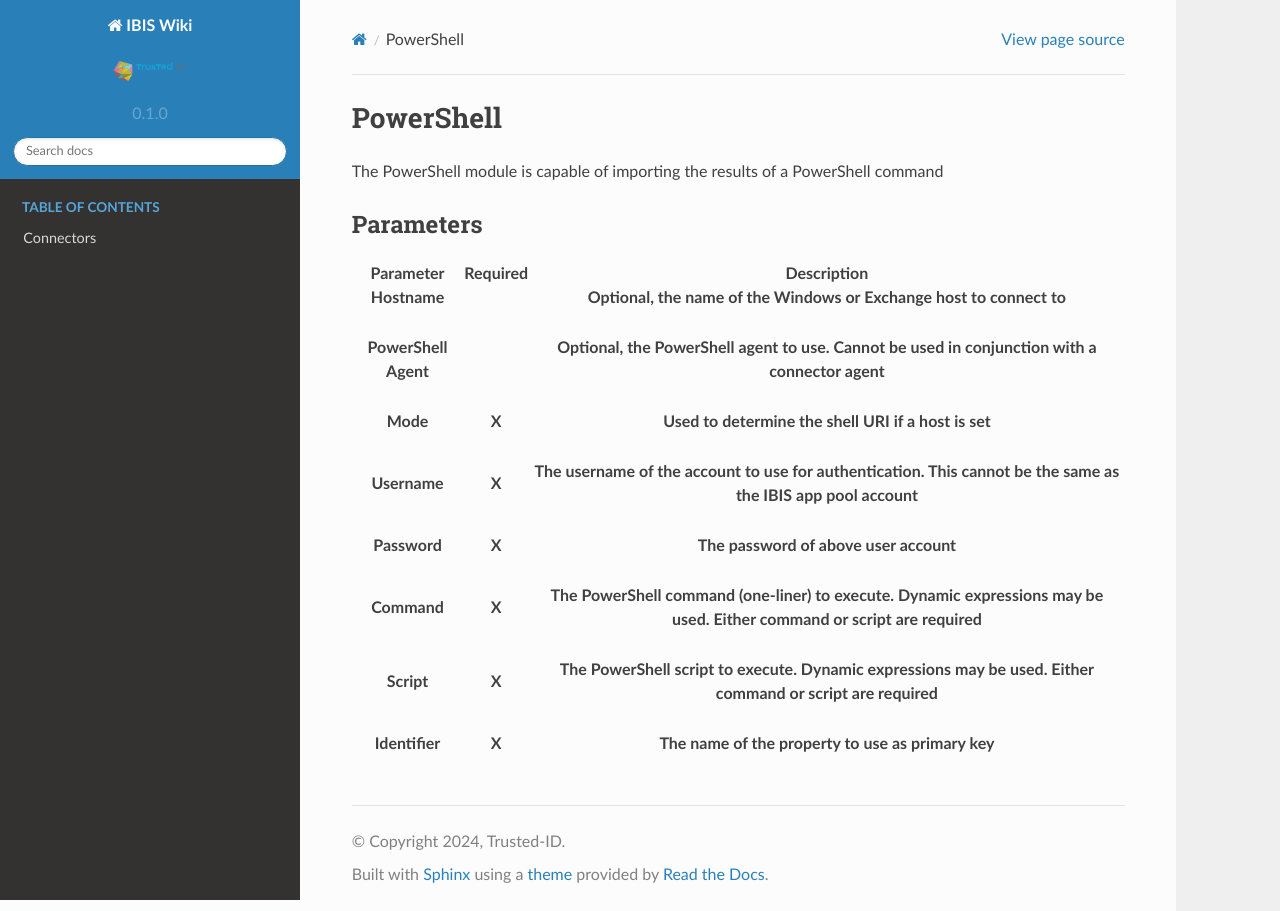
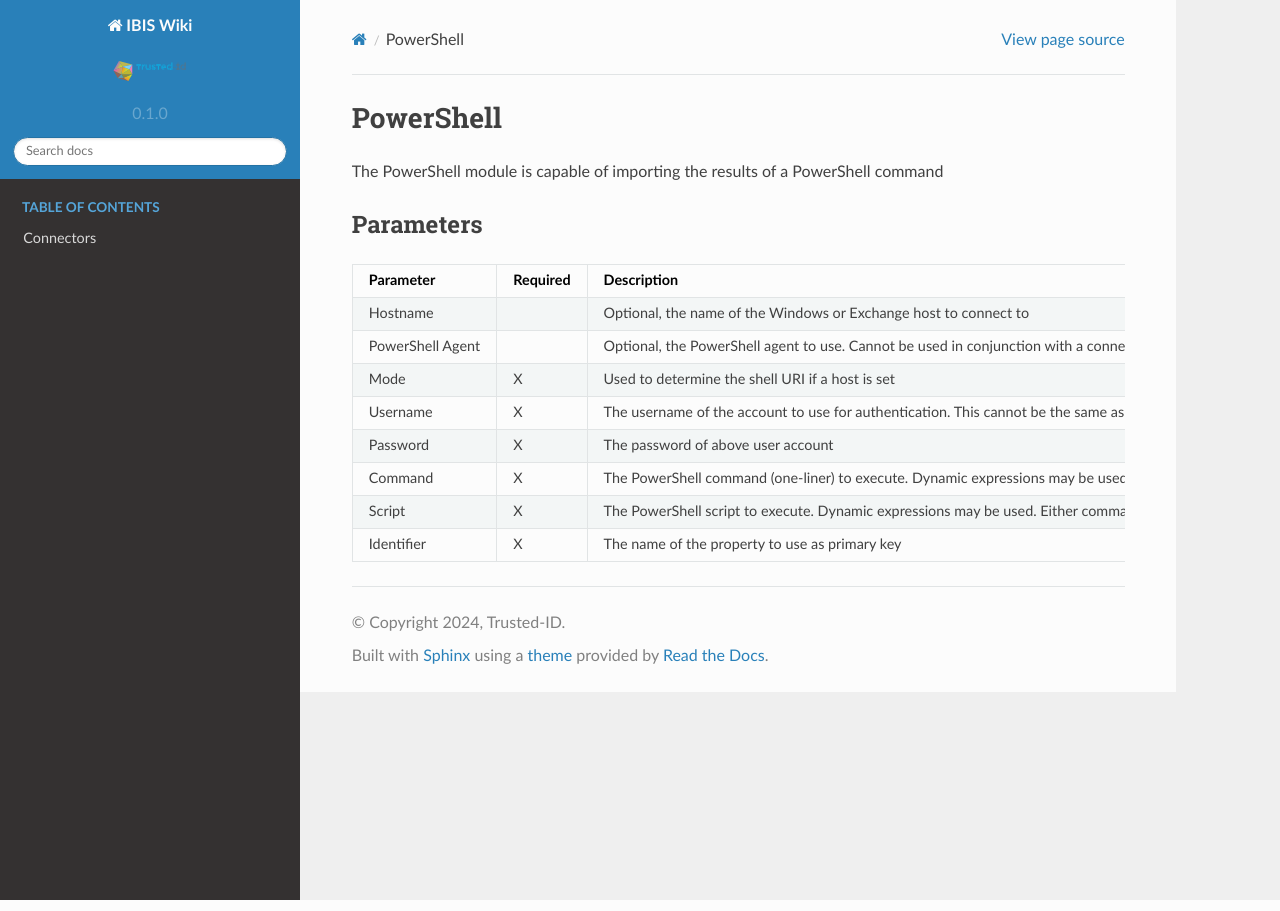
Before and after one commit to Raoulorlando/rtd-tutorial, a Sphinx documentation site: the page built from docs/source/Documentatie/Connectoren/IBIS_Connectoren/Connector_PowerShell.md, in a window 1280 px wide. Built offline with Sphinx 7.4.7 and the Read the Docs theme 2.0.0, drawn with Linux system fonts in a browser that asks for light colours; nearby versions of some CDN libraries; some web fonts are replaced; library files that are not in the unit come from our copies; pages that are not in the unit, such as notebooks, are missing from menus.

Commit message:
Updated tables in Connector_PowerShell to md

```diff
--- a/docs/source/Documentatie/Connectoren/IBIS_Connectoren/Connector_PowerShell.md
+++ b/docs/source/Documentatie/Connectoren/IBIS_Connectoren/Connector_PowerShell.md
@@ -5,57 +5,13 @@ PowerShell command
 
 ## Parameters
 
-<table class="table table-bordered">
-<thead class="thead-light">
-<tr class="header">
-<th>Parameter</th>
-<th class="text-center">Required</th>
-<th>Description</th>
-</tr>
-<tr class="odd">
-<th><p>Hostname</p></th>
-<th></th>
-<th><p>Optional, the name of the Windows or Exchange host to connect
-to</p></th>
-</tr>
-<tr class="header">
-<th><p>PowerShell Agent</p></th>
-<th></th>
-<th><p>Optional, the PowerShell agent to use. Cannot be used in
-conjunction with a connector agent</p></th>
-</tr>
-<tr class="odd">
-<th><p>Mode</p></th>
-<th><p><strong>X</strong></p></th>
-<th><p>Used to determine the shell URI if a host is set</p></th>
-</tr>
-<tr class="header">
-<th><p>Username</p></th>
-<th><p><strong>X</strong></p></th>
-<th><p>The username of the account to use for authentication. This
-cannot be the same as the IBIS app pool account</p></th>
-</tr>
-<tr class="odd">
-<th><p>Password</p></th>
-<th><p><strong>X</strong></p></th>
-<th><p>The password of above user account</p></th>
-</tr>
-<tr class="header">
-<th><p>Command</p></th>
-<th><p><strong>X</strong></p></th>
-<th><p>The PowerShell command (one-liner) to execute. Dynamic
-expressions may be used. Either command or script are required</p></th>
-</tr>
-<tr class="odd">
-<th><p>Script</p></th>
-<th><p><strong>X</strong></p></th>
-<th><p>The PowerShell script to execute. Dynamic expressions may be
-used. Either command or script are required</p></th>
-</tr>
-<tr class="header">
-<th><p>Identifier</p></th>
-<th><p><strong>X</strong></p></th>
-<th><p>The name of the property to use as primary key</p></th>
-</tr>
-</thead>
-&#10;</table>
+|     Parameter    | Required |                                                      Description                                                      |
+|:----------------|:--------:|:---------------------------------------------------------------------------------------------------------------------|
+|     Hostname     |          |                            Optional, the name of the Windows or Exchange host to connect to                           |
+| PowerShell Agent |          |              Optional, the PowerShell agent to use. Cannot be used in conjunction with a connector agent              |
+|       Mode       |     X    |                                    Used to determine the shell URI if a host is set                                   |
+|     Username     |     X    |      The username of the account to use for authentication. This cannot be the same as the IBIS app pool account      |
+|     Password     |     X    |                                           The password of above user account                                          |
+|      Command     |     X    | The PowerShell command (one-liner) to execute. Dynamic expressions may be used. Either command or script are required |
+|      Script      |     X    |        The PowerShell script to execute. Dynamic expressions may be used. Either command or script are required       |
+|    Identifier    |     X    |                                     The name of the property to use as primary key                                    |
```
